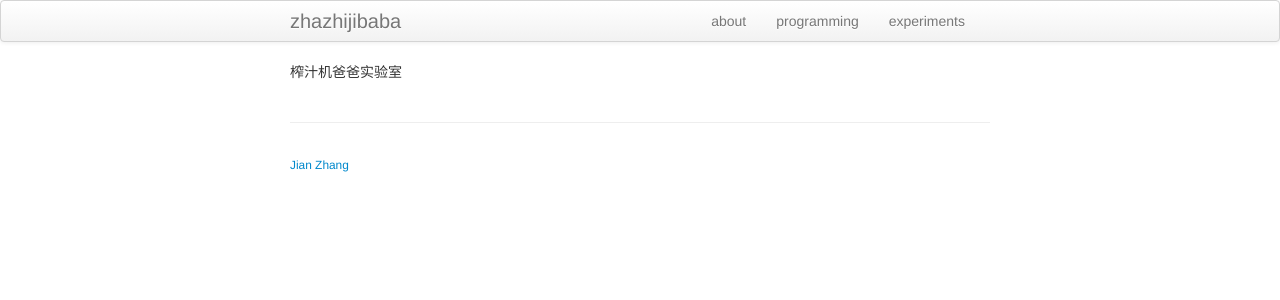
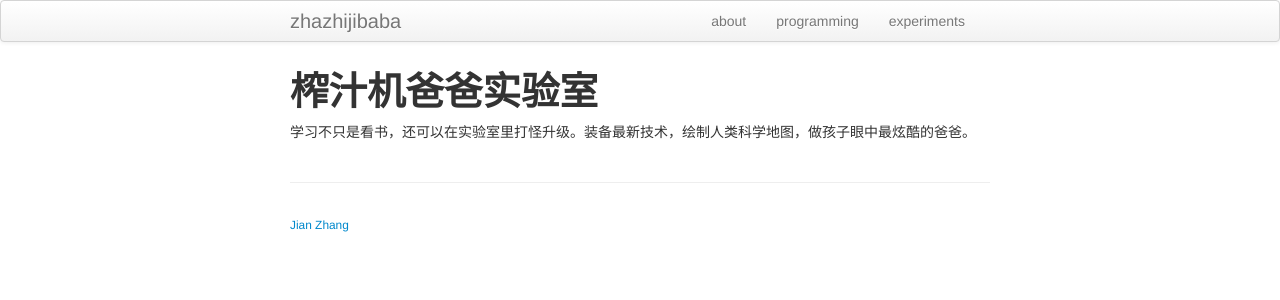
Before and after one commit to zhazhijibaba/zhazhijibaba.github.io, a Jekyll site: the page built from index.md, in a window 1280 px wide. Shown: the top 300 px of the page. Built offline with Jekyll 4.4.1, drawn with Linux system fonts in a browser that asks for light colours.

Commit message:
Update index.md

```diff
--- a/index.md
+++ b/index.md
@@ -6,3 +6,6 @@ keywords: zhazhijibaba
 ---
 
 榨汁机爸爸实验室
+======
+
+学习不只是看书，还可以在实验室里打怪升级。装备最新技术，绘制人类科学地图，做孩子眼中最炫酷的爸爸。
```
